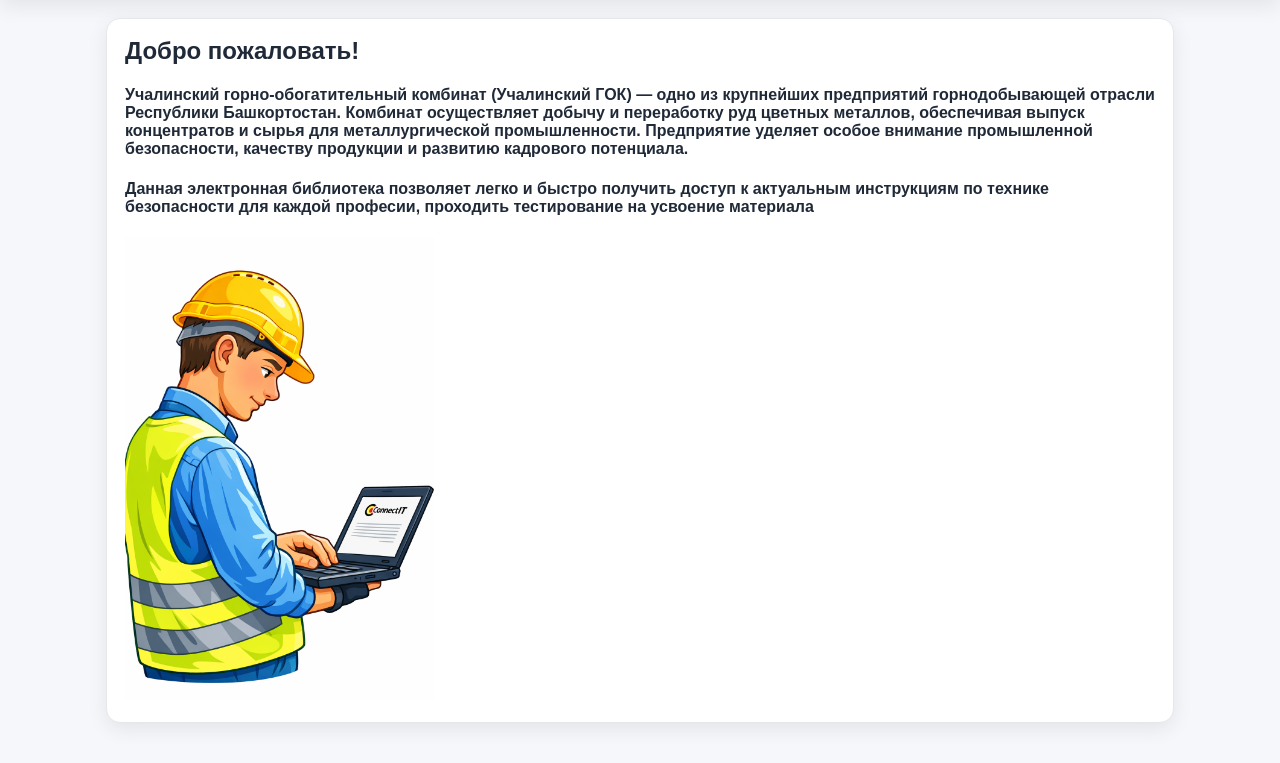
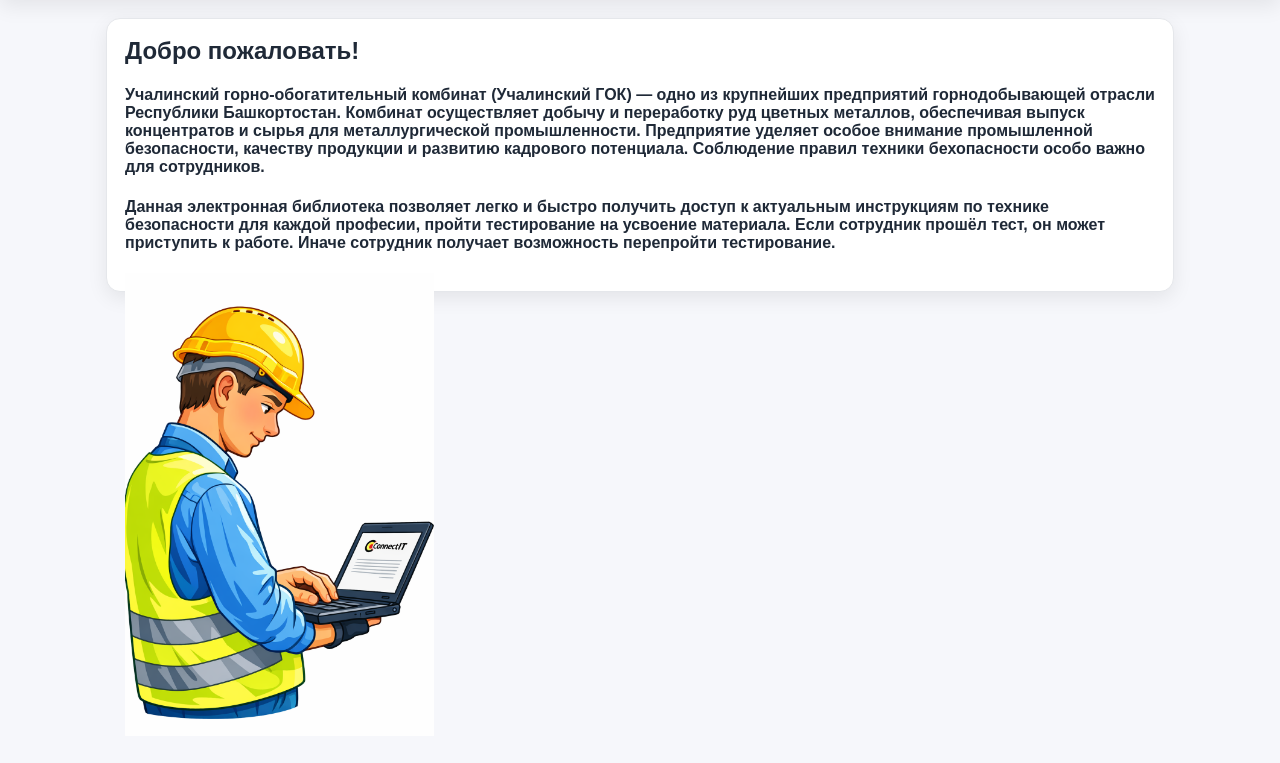
Before and after one commit to Bishop871/ugok-safety-library, a Flask app: page / in a window 1280 px wide. Shown: the part 258-1021 px from the top of the page. Run offline with Flask 3, Linux system fonts and the light colour scheme.

Commit message:
Update index.html

```diff
--- a/templates/index.html
+++ b/templates/index.html
@@ -9,10 +9,11 @@
         <h4>Учалинский горно-обогатительный комбинат (Учалинский ГОК) — одно из крупнейших предприятий горнодобывающей отрасли Республики Башкортостан.
         Комбинат осуществляет добычу и переработку руд цветных металлов, обеспечивая выпуск концентратов и сырья для металлургической промышленности.
         Предприятие уделяет особое внимание промышленной безопасности, качеству продукции и развитию кадрового потенциала.
+        Соблюдение правил техники бехопасности особо важно для сотрудников.
         </h4>
         <p style="margin-bottom:0;">
           <h4>Данная электронная библиотека позволяет легко и быстро получить доступ к актуальным инструкциям по технике безопасности для каждой професии,
-            проходить тестирование на усвоение материала</h4>
-          <img src="{{ url_for('static', filename='images/sigma_boy.png') }}" alt="png" height="40%" width="30%">
+            пройти тестирование на усвоение материала. Если сотрудник прошёл тест, он может приступить к работе. Иначе сотрудник получает возможность перепройти тестирование.</h4>
+          <img src="{{ url_for('static', filename='images/sigma_boy.png') }}" alt="png" height="40%" width="30%" align="left">
     </div>
 {% endblock %}
```
